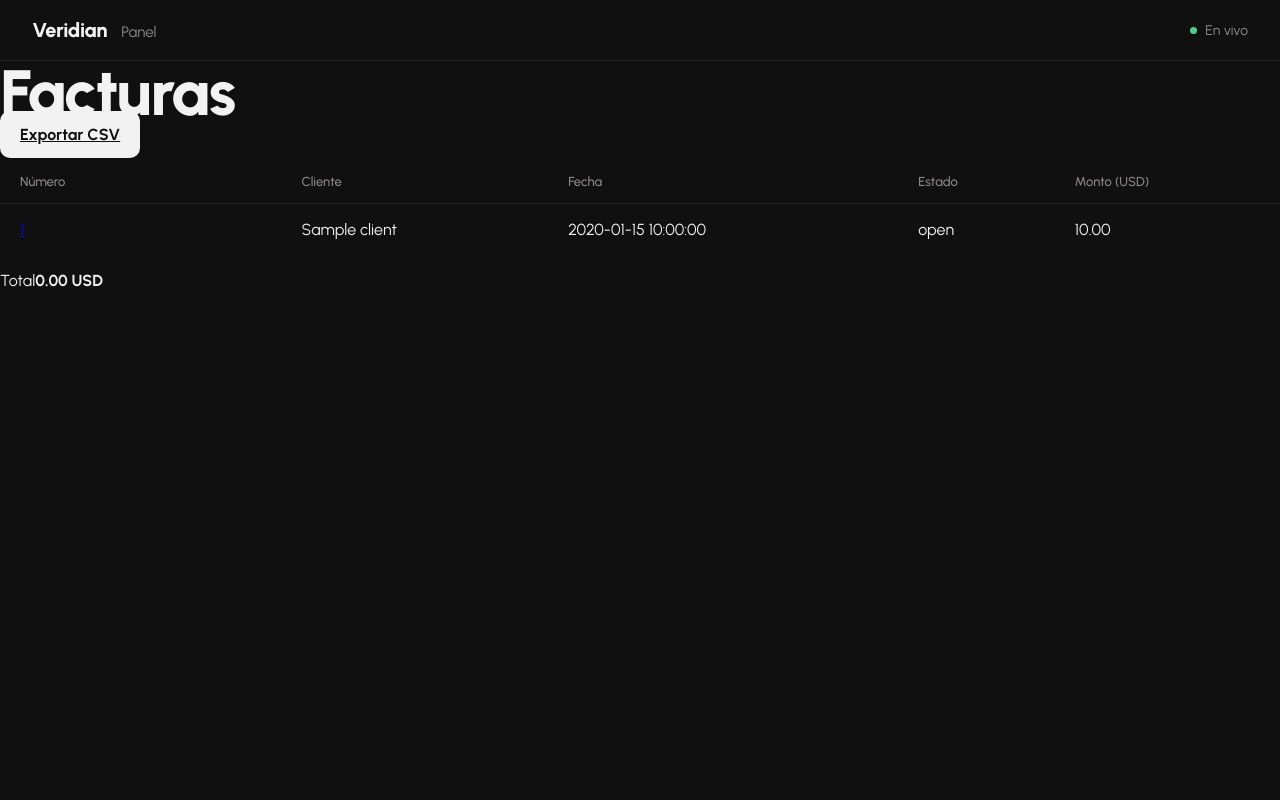
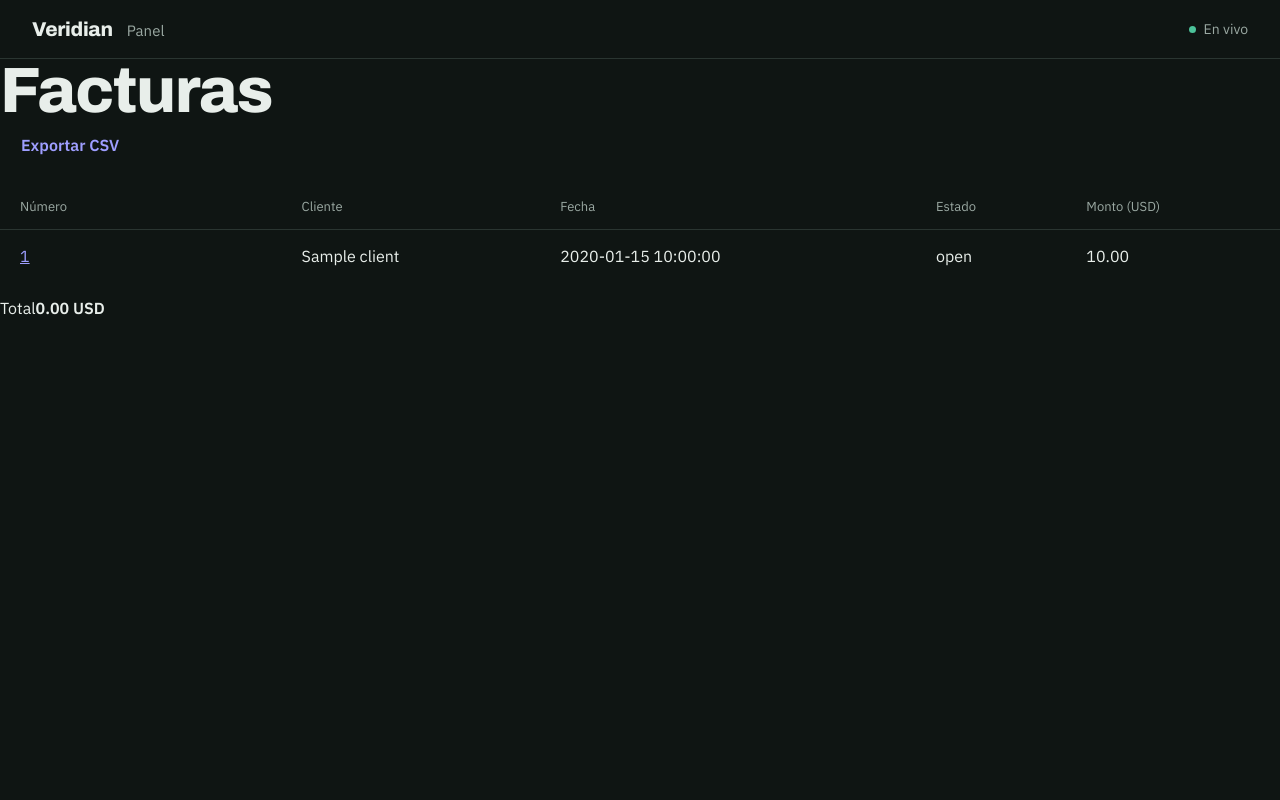
Before and after one commit to Juanalv1/veridian, a FastAPI app: template edge/demo_app/templates/invoices.html in a window 1280 px wide. Run offline with FastAPI, Linux system fonts and the light colour scheme; the template is opened without the code that fills it: most values are stand-ins (such as "Sample title", 1, 10 or a date in 2020).

Commit message:
feat(panel): apply Veridian design system and button states

```diff
--- a/edge/panel/main.py
+++ b/edge/panel/main.py
@@ -16,8 +16,8 @@ from fastapi.templating import Jinja2Templates
 HERE = Path(__file__).parent
 templates = Jinja2Templates(directory=str(HERE / "templates"))
 REFRESH_SECONDS = 2
-# Cache-busting query for /static assets: bump when panel.css, panel.js or htmx.min.js change.
-ASSET_VERSION = "2"
+# Cache-busting query for /static assets: bump when tokens.css, panel.css, panel.js or htmx.min.js change.
+ASSET_VERSION = "3"
 
 # decision -> (nav word, detail word, color class)
 VERDICTS = {
--- a/edge/panel/static/panel.css
+++ b/edge/panel/static/panel.css
@@ -1,38 +1,36 @@
-  :root {
-    --bg:#111010; --line:#242222; --sel:#1b1a1a; --fg:#f2f2f2; --soft:#c9c5c5; --muted:#8f8b8b;
-    --live:#49d08b; --block:#ff4d4d; --alert:#ffdd00; --allow:#8fbcff;
-    --mono:'JetBrains Mono', ui-monospace, monospace;
-  }
   * { box-sizing:border-box; }
-  body { margin:0; background:var(--bg); color:var(--fg); font-family:'Urbanist', system-ui, sans-serif; min-height:100vh; }
-  a:focus-visible, button:focus-visible { outline:2px solid var(--live); outline-offset:3px; }
+  body { margin:0; background:var(--ground); color:var(--ink); font-family:var(--font-sans); min-height:100vh; }
+  a:focus-visible, button:focus-visible { outline:var(--focus-ring); outline-offset:var(--focus-offset); }
   .wrap { max-width:1320px; margin:0 auto; padding:18px 32px; }
   header { border-bottom:1px solid var(--line); }
   header .wrap { display:flex; flex-wrap:wrap; gap:16px; align-items:center; justify-content:space-between; }
   .brand { display:flex; align-items:baseline; gap:14px; }
-  .wordmark { font-size:20px; font-weight:800; letter-spacing:-0.3px; }
+  .wordmark { font-family:var(--font-display); font-size:20px; font-weight:800; letter-spacing:-0.3px; }
   .app { font-size:15px; color:var(--muted); }
   .conn { display:flex; align-items:center; gap:8px; font-size:14px; color:var(--muted); }
-  .dot { width:7px; height:7px; border-radius:50%; background:var(--live); }
-  .conn.down .dot { background:var(--block); }
-  .conn.down span:last-child { color:var(--block); }
+  .dot { width:7px; height:7px; border-radius:50%; background:var(--viridian); }
+  .conn.down .dot { background:var(--state-block); }
+  .conn.down span:last-child { color:var(--state-block); }
   main.wrap { padding-top:32px; padding-bottom:32px; display:flex; flex-wrap:wrap; gap:40px; align-items:flex-start; }
   nav { flex:1 1 260px; max-width:320px; min-width:0; display:flex; flex-direction:column; }
   .nav-title { font-size:13px; color:var(--muted); padding:0 0 10px; }
-  .item { text-decoration:none; color:inherit; display:grid; grid-template-columns:76px minmax(0, 1fr); gap:4px 12px; padding:14px 16px; border-radius:10px; }
-  .item:hover, .item[aria-current] { background:var(--sel); }
-  .item .t { font-family:var(--mono); font-size:13px; color:var(--muted); }
+  .item { text-decoration:none; color:inherit; display:grid; grid-template-columns:76px minmax(0, 1fr); gap:4px 12px; padding:14px 16px; border:1px solid transparent; border-radius:var(--radius-md); transition:background-color var(--duration-fast) var(--ease-out), border-color var(--duration-fast) var(--ease-out); }
+  .item:hover { background:var(--surface-hover); }
+  .item[aria-current] { background:var(--surface); border-color:var(--line); }
+  .item[aria-current]:hover { background:var(--surface-hover); border-color:var(--line-hover); }
+  .item:focus-visible { outline:var(--focus-ring); outline-offset:var(--focus-offset); }
+  .item .t { font-family:var(--font-mono); font-size:13px; color:var(--muted); }
   .item .v { font-size:15px; font-weight:700; }
-  .item .what { grid-column:2; font-size:14px; color:var(--soft); overflow-wrap:anywhere; }
-  .block { color:var(--block); } .alert { color:var(--alert); } .allow { color:var(--allow); } .lifted { color:var(--muted); }
+  .item .what { grid-column:2; font-size:14px; color:var(--ink); overflow-wrap:anywhere; }
+  .block { color:var(--state-block); } .alert { color:var(--state-review); } .allow { color:var(--state-normal); } .lifted { color:var(--muted); }
   #detalle { flex:999 1 640px; min-width:0; display:flex; flex-direction:column; gap:28px; }
   .head { display:flex; flex-direction:column; gap:10px; }
   .meta { font-size:15px; color:var(--muted); overflow-wrap:anywhere; }
-  .mono { font-family:var(--mono); }
-  .meta .mono { color:var(--soft); }
-  h1 { margin:0; font-size:64px; line-height:1; font-weight:800; letter-spacing:-1.5px; }
+  .mono { font-family:var(--font-mono); }
+  .meta .mono { color:var(--ink); }
+  h1 { margin:0; font-family:var(--font-display); font-size:64px; line-height:1; font-weight:800; letter-spacing:-1.5px; }
   .rationale { margin:6px 0 0; font-size:24px; line-height:1.4; max-width:820px; overflow-wrap:anywhere; }
-  .box { border:1px solid var(--line); border-radius:14px; overflow-x:auto; }
+  .box { border:1px solid var(--line); border-radius:var(--radius-md); overflow-x:auto; }
   table { width:100%; border-collapse:collapse; font-size:16px; min-width:560px; }
   thead tr { text-align:left; color:var(--muted); font-size:13px; }
   th, td { padding:16px 20px; vertical-align:top; overflow-wrap:anywhere; }
@@ -40,19 +38,18 @@
   thead th:first-child { width:22%; }
   tbody tr { border-top:1px solid var(--line); }
   tbody th { text-align:left; font-weight:600; }
-  td.normal { color:var(--soft); }
+  td.normal { color:var(--muted); }
   td .mono { font-size:15px; display:block; }
   td .mono + .mono { margin-top:4px; }
   .vh { position:absolute; width:1px; height:1px; overflow:hidden; clip-path:inset(50%); white-space:nowrap; }
   .sub { display:block; margin-top:2px; font-size:13px; font-weight:400; color:var(--muted); }
-  .flag { font-family:'Urbanist', system-ui, sans-serif; font-weight:700; color:var(--block); margin-left:8px; }
+  .flag { font-family:var(--font-sans); font-weight:600; color:var(--state-block); margin-left:8px; }
   .flag.own { margin:6px 0 0; display:block; }
   .actions { display:flex; flex-wrap:wrap; align-items:center; gap:16px 24px; }
   .actions form { margin:0; }
-  .btn { font-family:'Urbanist', system-ui, sans-serif; font-size:16px; font-weight:700; color:var(--bg); background:var(--fg); border:0; border-radius:10px; padding:14px 20px; cursor:pointer; min-height:48px; }
   .consequence { font-size:15px; color:var(--muted); }
-  .note { padding:16px 18px; border-radius:12px; border:1px solid var(--line); color:var(--muted); }
-  .note.warn { color:var(--alert); } .note.err { color:var(--block); }
+  .note { padding:16px 18px; border-radius:var(--radius-md); border:1px solid var(--line); color:var(--muted); }
+  .note.warn { color:var(--state-review); } .note.err { color:var(--state-block); }
   @media (max-width:600px) {
     .wrap { padding-left:16px; padding-right:16px; }
     main.wrap { gap:28px; }
--- /dev/null
+++ b/edge/panel/static/tokens.css
@@ -0,0 +1,100 @@
+/*
+ * Veridian design tokens (dark theme), from the Veridian design system
+ * (tokens.json v1). Interaction tokens and button rules at the end are a
+ * proposed addition to that system.
+ *
+ * This file is the source of truth. Copies live in edge/panel/static/ and
+ * landing/ because each one deploys from its own folder; a test checks they
+ * stay identical.
+ */
+:root {
+  /* Color */
+  --ground: #0f1513;
+  --surface: #18201d;
+  --line: #2a3531;
+  --ink: #e8eeea;
+  --muted: #9aa8a2;
+  --viridian: #4cc29a;
+  --viridian-tint: #173a30;
+  --on-viridian: #0f1513;
+  --state-normal: #4cc29a;
+  --state-review: #e9b949;
+  --state-block: #ff6b57;
+
+  /* Type */
+  --font-display: "Archivo", "Helvetica Neue", Arial, sans-serif;
+  --font-sans: "IBM Plex Sans", "Segoe UI", system-ui, sans-serif;
+  --font-mono: "IBM Plex Mono", Consolas, monospace;
+
+  /* Spacing */
+  --space-1: 4px;
+  --space-2: 8px;
+  --space-4: 16px;
+  --space-6: 24px;
+  --space-8: 32px;
+
+  /* Radius */
+  --radius-sm: 4px;
+  --radius-md: 8px;
+  --radius-pill: 999px;
+
+  /* Interaction (proposed addition) */
+  --viridian-hover: #66cfac;
+  --surface-hover: #202a26;
+  --line-hover: #3d4b46;
+  --focus-ring: 2px solid var(--viridian);
+  --focus-offset: 3px;
+  --duration-fast: 120ms;
+  --duration-press: 80ms;
+  --ease-out: cubic-bezier(0.2, 0.8, 0.2, 1);
+  --press-scale: 0.97;
+  --disabled-opacity: 0.55;
+
+  color-scheme: dark;
+}
+
+/* Buttons (proposed addition) */
+.btn {
+  display: inline-flex;
+  align-items: center;
+  justify-content: center;
+  gap: var(--space-2);
+  min-height: 44px;
+  padding: 12px 20px;
+  border: 1px solid transparent;
+  border-radius: var(--radius-md);
+  font-family: var(--font-sans);
+  font-size: 16px;
+  font-weight: 600;
+  line-height: 1.2;
+  text-decoration: none;
+  cursor: pointer;
+  transition:
+    background-color var(--duration-fast) var(--ease-out),
+    border-color var(--duration-fast) var(--ease-out),
+    color var(--duration-fast) var(--ease-out),
+    transform var(--duration-press) var(--ease-out);
+}
+.btn:focus-visible { outline: var(--focus-ring); outline-offset: var(--focus-offset); }
+.btn:active { transform: scale(var(--press-scale)); }
+.btn:disabled,
+.btn[aria-disabled="true"],
+.btn[aria-busy="true"] { opacity: var(--disabled-opacity); cursor: not-allowed; transform: none; }
+.btn[aria-busy="true"] { cursor: progress; }
+
+/* Primary: the one accent on the screen. */
+.btn-primary { background: var(--viridian); color: var(--on-viridian); }
+.btn-primary:hover { background: var(--viridian-hover); }
+
+/* Secondary: everything else that is a button. */
+.btn-secondary { background: var(--surface); color: var(--ink); border-color: var(--line); }
+.btn-secondary:hover { background: var(--surface-hover); border-color: var(--line-hover); }
+
+/* Ghost: low-emphasis actions next to a primary one. */
+.btn-ghost { background: transparent; color: var(--muted); }
+.btn-ghost:hover { color: var(--ink); background: var(--surface); }
+
+@media (prefers-reduced-motion: reduce) {
+  .btn { transition: none; }
+  .btn:active { transform: none; }
+}
--- a/edge/panel/templates/base.html
+++ b/edge/panel/templates/base.html
@@ -7,7 +7,8 @@
 <meta name="viewport" content="width=device-width, initial-scale=1">
 <title>Veridian · Panel</title>
 <link rel="preconnect" href="https://fonts.googleapis.com">
-<link rel="stylesheet" href="https://fonts.googleapis.com/css2?family=Urbanist:wght@400..800&amp;family=JetBrains+Mono:wght@400;600&amp;display=swap">
+<link rel="stylesheet" href="https://fonts.googleapis.com/css2?family=Archivo:wght@700;800&amp;family=IBM+Plex+Sans:wght@400;600&amp;family=IBM+Plex+Mono:wght@400;500&amp;display=swap">
+<link rel="stylesheet" href="/static/tokens.css?v={{ asset_version }}">
 <link rel="stylesheet" href="/static/panel.css?v={{ asset_version }}">
 </head>
 <body>
```
Also changed, not shown: edge/panel/static/panel.js (+33 -2 lines), edge/panel/templates/partials/decision_detail.html (+4 -3 lines).
